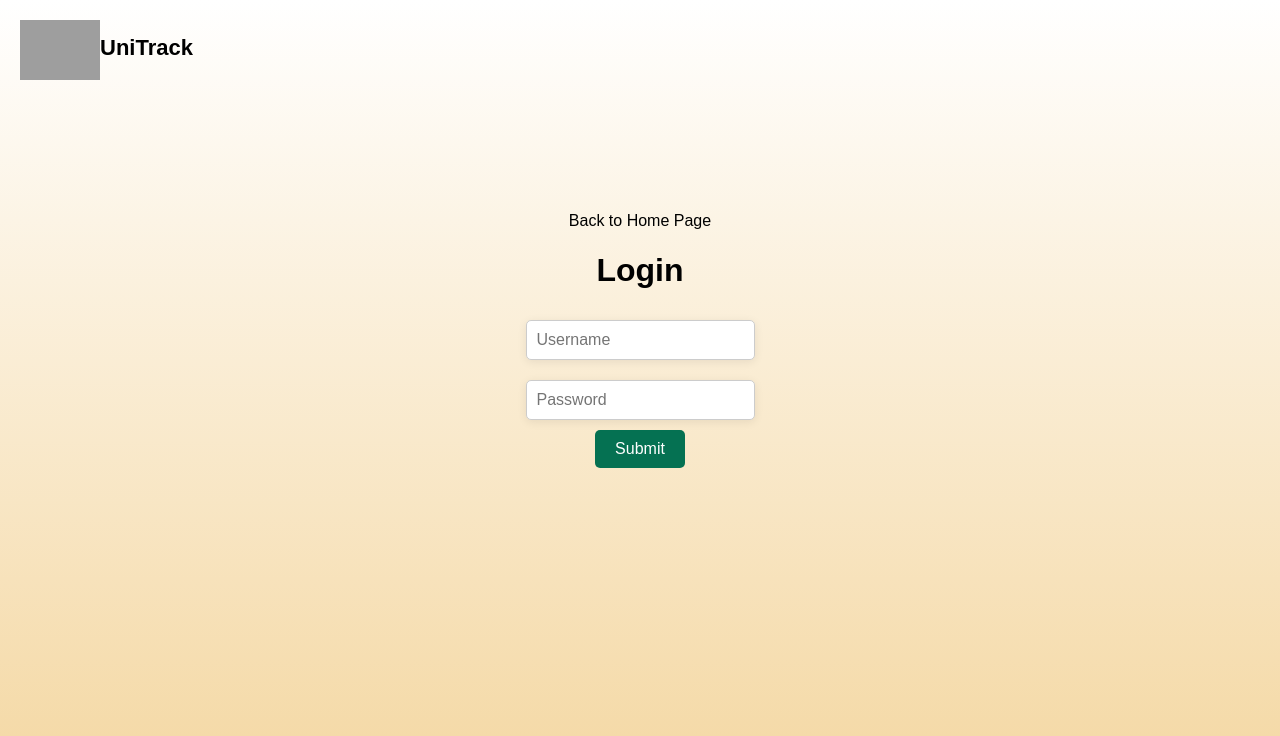
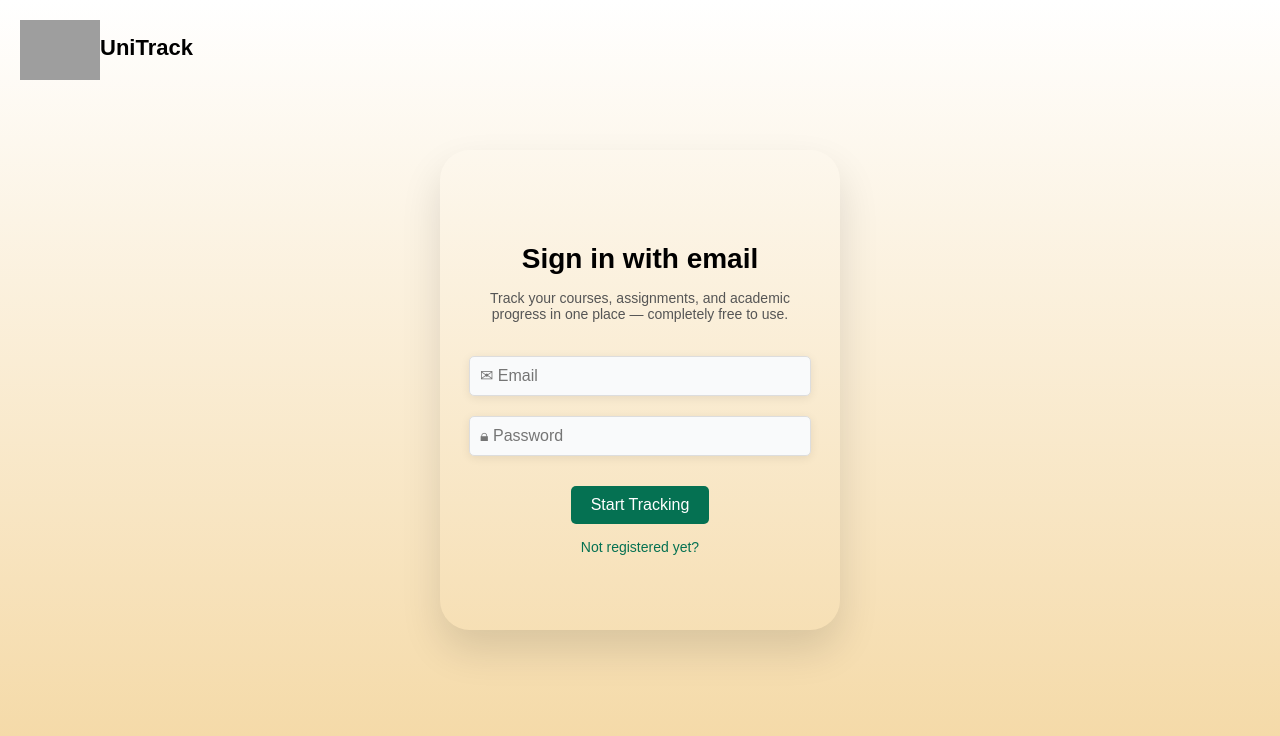
Before and after one commit to KaanOkumus355/UniTrack, a React (Create React App) app in the folder frontend/: page / in a window 1280 px wide. Both pictures are taken after a click on the button "Login". Shown: the top 736 px of the page. Built offline with nearby package versions, Linux system fonts and the light colour scheme; grey boxes are pictures that could not be loaded; the HTML template or start-up script is replaced by a standard one.

Commit message:
Did the login and register parts

```diff
--- a/frontend/src/App.css
+++ b/frontend/src/App.css
@@ -63,17 +63,46 @@ body {
   flex-direction: column;
   align-items: center;
   justify-content: center;
+  margin: auto;
   height: 60vh;
-  border-radius: 20px;
+  border-radius: 30px;
+  width: 400px;
+  margin-top: 50px;
+  box-shadow: 0 20px 40px rgba(0, 0, 0, 0.12);
+}
+
+.loginpage h1 {
+  margin-bottom: 15px;
+  font-weight: bold;
+  font-size: 28px;
+  color: black;
 }
 
 .loginpage input {
   margin: 10px;
   padding: 10px;
   font-size: 16px;
-  border: 1px solid #ccc;
+  border: 1px solid #ddd;
   border-radius: 5px;
+  background: #f9fafb;
   box-shadow: 0 2px 10px rgba(0, 0, 0, 0.08);
+  width: 80%;
+  transition: all 0.2s ease;
+}
+
+.loginpage input:focus {
+  background: #ffffff;
+  box-shadow: 0 0 0 3px rgba(5, 113, 82, 0.15);
+  outline: none;
+}
+
+.loginpage p {
+  margin: 5px;
+  font-size: 14px;
+  color: #555;
+  padding-bottom: 24px;
+  margin: 0 40px;
+  text-align: center;
 }
 
 .loginpage button {
@@ -85,6 +114,7 @@ body {
   border-radius: 5px;
   color: white;
   transition: all 0.3s ease;
+  margin-top: 20px;
 }
 
 .loginpage button:hover {
@@ -95,9 +125,9 @@ body {
   transform: scale(0.95);
 }
 
-.loginpage a {
+.loginpage span {
   margin-top: 15px;
+  font-size: 14px;
   color: #057152;
   cursor: pointer;
-  text-decoration: none;
 }
--- a/frontend/src/App.js
+++ b/frontend/src/App.js
@@ -1,6 +1,7 @@
 import { useState } from 'react';
 import './App.css';
 import Login from './Login';
+import Register from './Register';
 
 function Header() {
   return (
@@ -11,14 +12,14 @@ function Header() {
   );
 }
 
-function MiddleSection({ onLogin }) {
+function MiddleSection({ onLogin, onRegister }) {
   return (
     <div className="middle-section">
       <h2>Welcome to UniTrack</h2>
       <p>Your ultimate university management system.</p>
       <div className="middle-section-buttons">
         <button className="login-button" onClick={onLogin}>Login</button>
-        <button className="register-button">Register</button>
+        <button className="register-button" onClick={onRegister}>Register</button>
       </div>
     </div>
   );
@@ -33,9 +34,10 @@ function App() {
     <>
       <Header />
 
-      {page === 'home' && <MiddleSection onLogin={() => setPage('login')}/>}
+      {page === 'home' && <MiddleSection onLogin={() => setPage('login')} onRegister={() => setPage('register')}/>}
 
-      {page === 'login' && <Login home={() => setPage('home')}/>}
+      {page === 'login' && <Login onRegister={() => setPage('register')}/>}
+      {page === 'register' && <Register onLogin={() => setPage('login')}/>}
     </>
   );
 }
--- /dev/null
+++ b/frontend/src/LogRegTemp.js
@@ -0,0 +1,14 @@
+function LogRegTemp({title, description, child, footer}) {
+  return (
+    <div className="loginpage">
+      <h1>{title}</h1>
+      <p>{description}</p>
+
+      {child}
+
+      {footer}
+    </div>
+  );
+}
+
+export default LogRegTemp;
--- a/frontend/src/Login.js
+++ b/frontend/src/Login.js
@@ -1,12 +1,21 @@
-function Login({ home }) {
+import LogRegTemp from "./LogRegTemp";
+
+function Login({onRegister}) {
   return (
-    <div className="loginpage">
-      <span className="back-link" onClick={home}>Back to Home Page</span>
-      <h1>Login</h1>
-      <input type="text" placeholder="Username"/>
-      <input type="password" placeholder="Password"/>
-      <button>Submit</button>
-    </div>
+    <LogRegTemp
+      title="Sign in with email"
+      description="Track your courses, assignments, and academic progress in one place — completely free to use."
+      child={
+        <>
+          <input type="text" placeholder="✉ Email"/>
+          <input type="password" placeholder="🔒︎ Password"/>
+          <button className="login-submit-button">Start Tracking</button>
+        </>
+      }
+      footer={
+        <span onClick={onRegister}>Not registered yet?</span>
+      }
+    />
   );
 }
 
--- /dev/null
+++ b/frontend/src/Register.js
@@ -0,0 +1,23 @@
+import LogRegTemp from "./LogRegTemp";
+
+function Register({onLogin}) {
+  return (
+    <LogRegTemp
+      title="Create your account"
+      description="Create an account to start tracking your courses and progress."
+      child={
+        <>
+        <input type="text" placeholder="✉ Email"/>
+        <input type="password" placeholder="🔒︎ Password"/>
+        <input type="password" placeholder="🔒︎ Confirm Password"/>
+        <button className="Register-submit-button">Register Now</button>
+        </>
+      }
+      footer={
+        <span onClick={onLogin}>Already have an account?</span>
+      }
+    />
+  );
+}
+
+export default Register;
```
